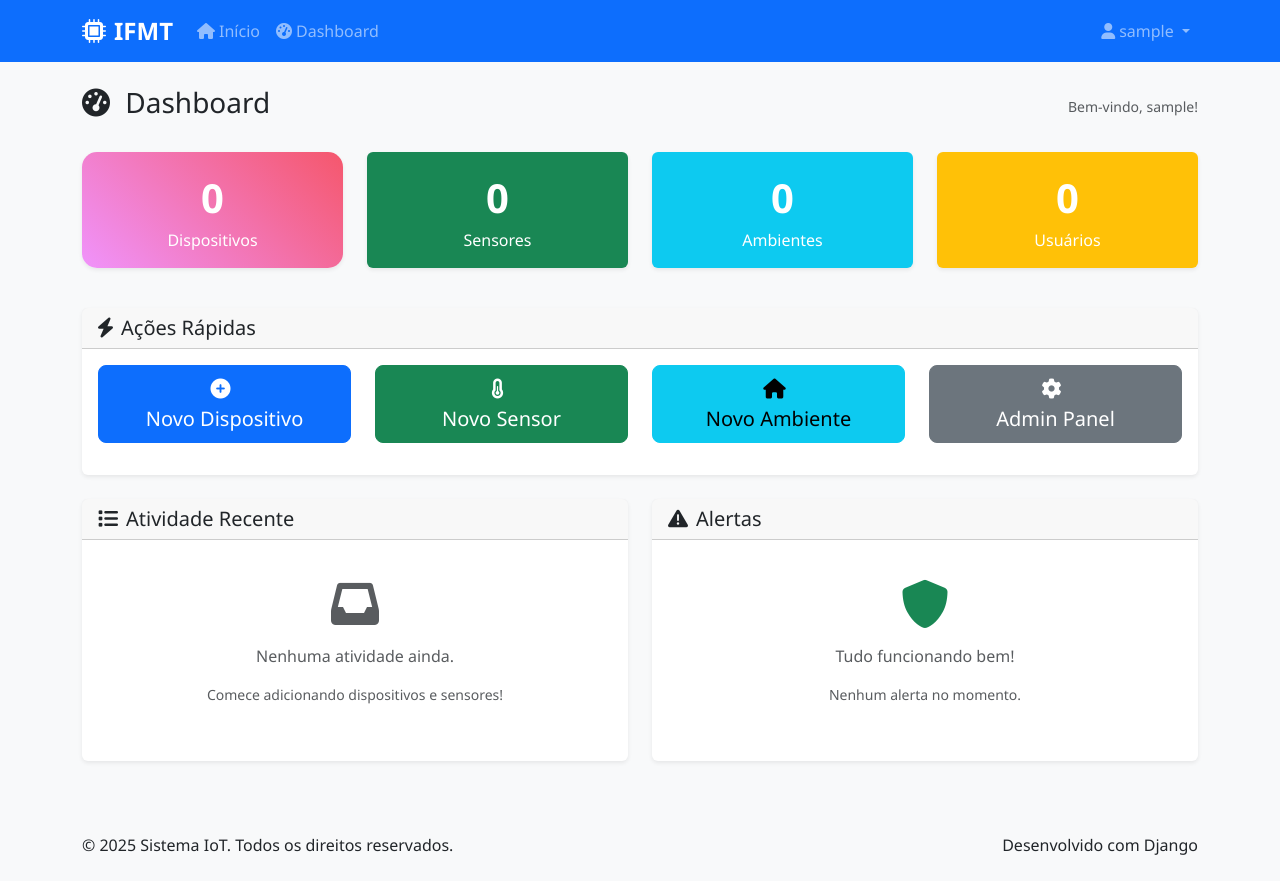
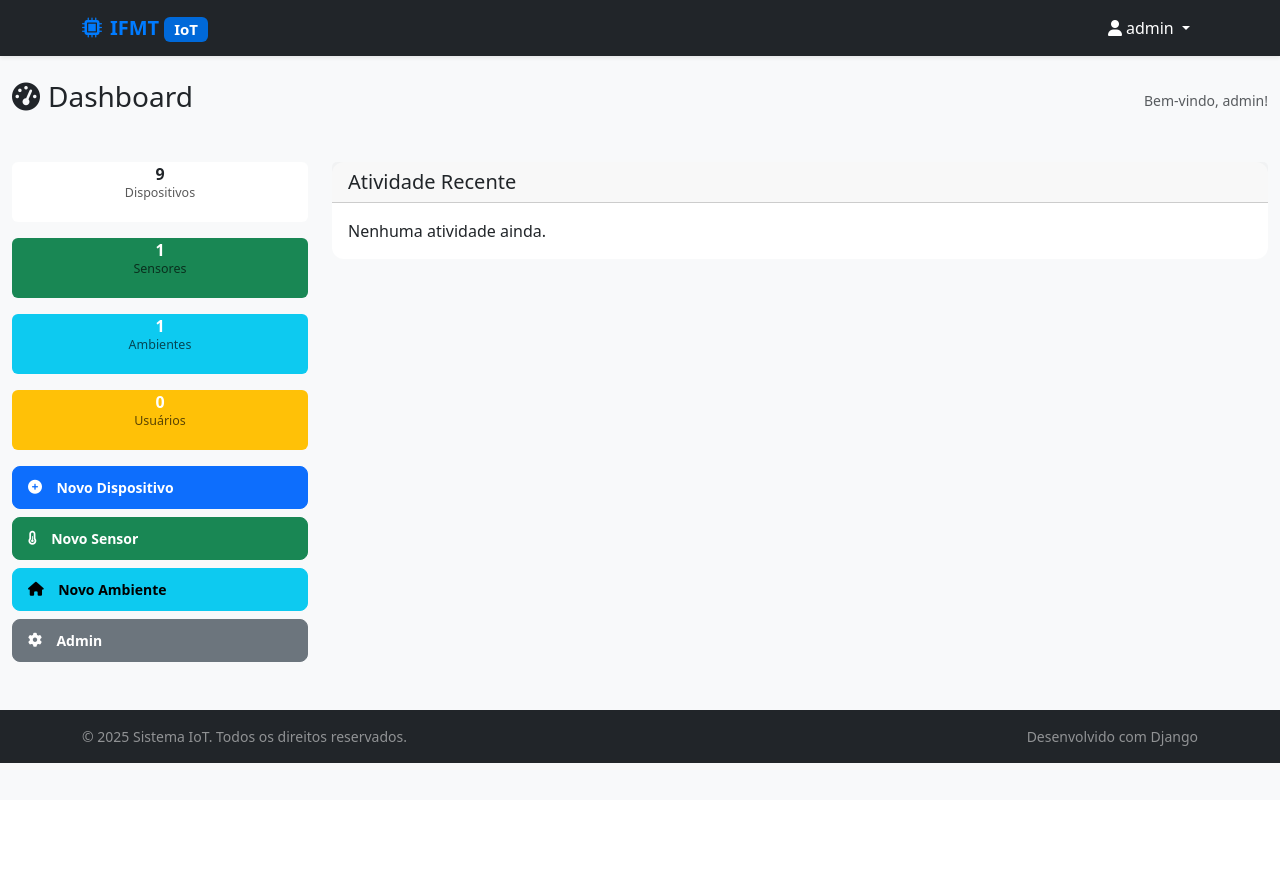
Before and after one commit to Madu-Rainbow/projeto-Iot-web-Mad, a Django app: page /dashboard/ in a window 1280 px wide. After the commit the page ends 763 px from the top, so only its background shows below. Run offline with Django 5.2, Linux system fonts and the light colour scheme; a user stored in the database is signed in; data comes from the database, SQL or seed files in the repository; tables that the repository leaves empty hold one stand-in row (values such as "Sample post"); some libraries are stand-ins or nearby versions.

Commit message:
Botoes e visores movido a esquerda com contadores de ambiente, dispositivo e sensores

```diff
--- a/core/views.py
+++ b/core/views.py
@@ -6,6 +6,9 @@ from django.contrib import messages
 from django.contrib.auth.views import LoginView, LogoutView
 from django.urls import reverse_lazy
 from .models import Ambiente, Dispositivo
+
+
+from .models import Sensor, Ambiente  # Adicione seus modelos
 
 
 
@@ -22,7 +25,23 @@ def ambiente_detail(request, pk):
 @login_required
 def dashboard(request):
     """Dashboard principal para usuários autenticados"""
-    return render(request, 'core/dashboard.html')
+    if request.user.is_superuser:
+        dispositivos_qs = Dispositivo.objects.all()
+        sensores_qs = Sensor.objects.all()
+        ambientes_qs = Ambiente.objects.all()
+    else:
+        # Se você filtra por usuário, mantenha a lógica de filtragem
+        dispositivos_qs = Dispositivo.objects.filter(usuario=request.user)
+        sensores_qs = Sensor.objects.filter(usuario=request.user)
+        ambientes_qs = Ambiente.objects.filter(usuario=request.user)
+    context = {
+        'dispositivos_count': dispositivos_qs.count(),
+        'sensores_count': sensores_qs.count(),
+        'ambientes_count': ambientes_qs.count(),
+        #'usuarios_count': User.objects.count(), # Contagem de todos os usuários
+    }
+
+    return render(request, 'core/dashboard.html',context)
 
 def dispositivo_detail(request, pk):
     dispositivo = get_object_or_404(Dispositivo, pk=pk)
--- a/sistema_iot/settings.py
+++ b/sistema_iot/settings.py
@@ -42,6 +42,7 @@ INSTALLED_APPS = [
     'iluminacao',
     'rest_framework',
     'rest_framework.authtoken',
+    'widget_tweaks',
 ]
 
 MIDDLEWARE = [
--- a/static/css/custom.css
+++ b/static/css/custom.css
@@ -1,97 +1,51 @@
-/* Custom CSS for Sistema IoT */
+/* Custom CSS para o Sistema IoT */
 
+/* Fundo sutil para o corpo da página */
 body {
-    font-family: 'Segoe UI', Tahoma, Geneva, Verdana, sans-serif;
-    background-color: #f8f9fa;
+    background-color: #f8f9fa; /* Cinza muito claro */
 }
 
-.navbar-brand {
-    font-weight: bold;
-    font-size: 1.5rem;
+/* Estilo para formulários de login/registro */
+.login-container {
+    /* Centraliza o formulário na tela verticalmente */
+    height: 100%;
 }
 
-.card {
-    border: none;
-    box-shadow: 0 0.125rem 0.25rem rgba(0, 0, 0, 0.075);
-    transition: box-shadow 0.15s ease-in-out;
+/* Estilo para inputs (formulários) */
+.form-control {
+    border-radius: 8px; /* Cantos arredondados */
+    padding: 10px 15px;
+    transition: all 0.3s ease;
 }
 
-.card:hover {
-    box-shadow: 0 0.5rem 1rem rgba(0, 0, 0, 0.15);
+.form-control:focus {
+    border-color: #007bff; /* Cor primária do Bootstrap */
+    box-shadow: 0 0 0 0.25rem rgba(0, 123, 255, 0.25);
 }
 
-.btn-primary {
-    background-color: #0d6efd;
-    border-color: #0d6efd;
+/* Estilo para botões (geral) */
+.btn {
+    border-radius: 8px; /* Cantos arredondados */
+    padding: 10px 15px;
+    font-weight: 600;
 }
 
-.btn-primary:hover {
-    background-color: #0b5ed7;
-    border-color: #0a58ca;
+/* Efeito de sombra leve para cards (opcional) */
+.card {
+    border-radius: 12px;
+    border: none;
 }
 
-.hero-section {
-    background: linear-gradient(135deg, #667eea 0%, #764ba2 100%);
-    color: white;
-    padding: 80px 0;
-    margin-bottom: 50px;
+/* Navbar: ajusta a cor primária para um azul mais forte */
+.bg-primary {
+    background-color: #0069d9 !important; /* Azul mais escuro que o padrão */
 }
 
-.feature-card {
-    text-align: center;
-    padding: 30px 20px;
-    border-radius: 10px;
-    transition: transform 0.3s ease;
+.text-primary {
+    color: #007bff !important;
 }
 
-.feature-card:hover {
-    transform: translateY(-5px);
+/* Classe auxiliar para botões e cards no login */
+.custom-btn-radius {
+    border-radius: 10px;
 }
-
-.feature-icon {
-    font-size: 3rem;
-    color: #0d6efd;
-    margin-bottom: 20px;
-}
-
-.stats-card {
-    background: linear-gradient(45deg, #f093fb 0%, #f5576c 100%);
-    color: white;
-    border-radius: 15px;
-}
-
-.stats-number {
-    font-size: 2.5rem;
-    font-weight: bold;
-}
-
-.footer {
-    background-color: #343a40;
-    color: white;
-}
-
-/* Loading animation */
-.loading {
-    display: inline-block;
-    width: 20px;
-    height: 20px;
-    border: 3px solid rgba(255,255,255,.3);
-    border-radius: 50%;
-    border-top-color: #fff;
-    animation: spin 1s ease-in-out infinite;
-}
-
-@keyframes spin {
-    to { transform: rotate(360deg); }
-}
-
-/* Responsive adjustments */
-@media (max-width: 768px) {
-    .hero-section {
-        padding: 50px 0;
-    }
-
-    .feature-card {
-        margin-bottom: 30px;
-    }
-}
--- /dev/null
+++ b/static/css/sidebar.css
@@ -0,0 +1,81 @@
+/* CSS para reduzir e homogeneizar blocos da sidebar */
+
+.position-sticky {
+  top: 1rem;
+}
+
+/* cartões homogêneos */
+.position-sticky .card {
+  min-height: 60px; /* Altura MINIMA ainda mais reduzida (era 76px) */
+  border-radius: 0.375rem;
+  margin-bottom: 0.4rem; /* Reduzindo margem inferior */
+  display: flex;
+  align-items: center;
+  justify-content: center;
+  overflow: hidden;
+}
+
+/* corpo dos cartões mais compacto */
+.position-sticky .card .card-body {
+  padding: 0.3rem 0.5rem; /* Padding reduzido (era 0.45rem 0.6rem) */
+  text-align: center;
+}
+
+/* título / número */
+.position-sticky .stats-number,
+.position-sticky .card .card-body .sidebar-stats {
+  font-size: 1rem; /* Fonte ligeiramente menor (era 1.05rem) */
+  font-weight: 700;
+  line-height: 1;
+  margin-bottom: 0.1rem; /* Margem inferior reduzida */
+}
+
+/* label menor e com cor suave */
+.position-sticky .card .card-body > div:last-child {
+  font-size: 0.78rem; /* Fonte ligeiramente menor (era 0.82rem) */
+  color: rgba(0,0,0,0.65);
+  margin: 0;
+}
+
+/* cabeçalho das ações mais compacto */
+.position-sticky .card .card-header {
+  padding: 0.25rem 0.5rem; /* Padding reduzido (era 0.35rem 0.6rem) */
+  font-size: 0.85rem; /* Fonte ligeiramente menor (era 0.9rem) */
+}
+
+/* botões de ação pequenos e uniformes e MAIS QUADRADOS */
+.position-sticky .card .btn {
+  font-size: 0.78rem; /* Mantendo a fonte */
+  padding: 0.35rem 0.4rem; /* Ajuste aqui para ser mais quadrado. O padding vertical (0.35rem) está mais próximo do horizontal (0.4rem) */
+  /* Se precisar de um quadrado perfeito e fixo, você pode adicionar: */
+  /* width: 32px; */
+  /* height: 32px; */
+  /* display: flex; */
+  /* align-items: center; */
+  /* justify-content: center; */
+}
+
+/* garantir contraste nas variantes coloridas */
+.position-sticky .card.bg-success,
+.position-sticky .card.bg-info,
+.position-sticky .card.bg-warning {
+  color: #fff;
+}
+
+/* tornar a lista de ações mais compacta e uniforme */
+.position-sticky .d-grid.gap-2 > .btn {
+  display: flex;
+  align-items: center;
+  justify-content: flex-start;
+  gap: 0.4rem; /* Gap ligeiramente menor (era 0.5rem) */
+}
+
+/* responsividade: remover position sticky em telas pequenas */
+@media (max-width: 767.98px) {
+  .position-sticky {
+    position: static !important;
+  }
+  .position-sticky .card {
+    min-height: 50px; /* Reduzindo também na tela pequena (era 64px) */
+  }
+}
--- a/templates/base.html
+++ b/templates/base.html
@@ -5,10 +5,8 @@
     <meta name="viewport" content="width=device-width, initial-scale=1.0">
     <title>{% block title %}Sistema IoT{% endblock %}</title>
 
-    <!-- Bootstrap CSS -->
     <link href="https://cdn.jsdelivr.net/npm/bootstrap@5.3.0/dist/css/bootstrap.min.css" rel="stylesheet">
 
-    <!-- Font Awesome -->
     <link rel="stylesheet" href="https://cdnjs.cloudflare.com/ajax/libs/font-awesome/6.0.0/css/all.min.css">
 
     {% load static %}
@@ -17,11 +15,11 @@
     {% block extra_css %}{% endblock %}
 </head>
 <body>
-    <!-- Navbar -->
-    <nav class="navbar navbar-expand-lg navbar-dark bg-primary">
+
+    <nav class="navbar navbar-expand-lg navbar-dark bg-dark shadow-sm">
         <div class="container">
-            <a class="navbar-brand" href="{% url 'login' %}">
-                <i class="fas fa-microchip me-2"></i>IFMT
+            <a class="navbar-brand text-primary fw-bold" href="{% url 'login' %}">
+                <i class="fas fa-microchip me-2"></i>IFMT <span class="badge bg-primary text-white">IoT</span>
             </a>
 
             <button class="navbar-toggler" type="button" data-bs-toggle="collapse" data-bs-target="#navbarNav">
@@ -30,27 +28,15 @@
 
             <div class="collapse navbar-collapse" id="navbarNav">
                 <ul class="navbar-nav me-auto">
-                    <li class="nav-item">
-                        <a class="nav-link" href="{% url 'login' %}">
-                            <i class="fas fa-home me-1"></i>Início
-                        </a>
-                    </li>
-                    {% if user.is_authenticated %}
-                    <li class="nav-item">
-                        <a class="nav-link" href="{% url 'dashboard' %}">
-                            <i class="fas fa-tachometer-alt me-1"></i>Dashboard
-                        </a>
-                    </li>
-                    {% endif %}
-                </ul>
+                    </ul>
 
                 <ul class="navbar-nav">
                     {% if user.is_authenticated %}
                     <li class="nav-item dropdown">
-                        <a class="nav-link dropdown-toggle" href="#" id="navbarDropdown" role="button" data-bs-toggle="dropdown">
+                        <a class="nav-link dropdown-toggle text-white" href="#" id="navbarDropdown" role="button" data-bs-toggle="dropdown">
                             <i class="fas fa-user me-1"></i>{{ user.username }}
                         </a>
-                        <ul class="dropdown-menu">
+                        <ul class="dropdown-menu dropdown-menu-end">
                             <li><a class="dropdown-item" href="{% url 'dashboard' %}">
                                 <i class="fas fa-tachometer-alt me-2"></i>Dashboard
                             </a></li>
@@ -67,12 +53,12 @@
                     </li>
                     {% else %}
                     <li class="nav-item">
-                        <a class="nav-link" href="{% url 'login' %}">
+                        <a class="nav-link text-white" href="{% url 'login' %}">
                             <i class="fas fa-sign-in-alt me-1"></i>Entrar
                         </a>
                     </li>
                     <li class="nav-item">
-                        <a class="nav-link" href="{% url 'register' %}">
+                        <a class="nav-link btn btn-sm btn-primary text-white ms-2" href="{% url 'register' %}">
                             <i class="fas fa-user-plus me-1"></i>Registrar
                         </a>
                     </li>
@@ -82,7 +68,6 @@
         </div>
     </nav>
 
-    <!-- Messages -->
     {% if messages %}
         <div class="container mt-3">
             {% for message in messages %}
@@ -94,26 +79,23 @@
         </div>
     {% endif %}
 
-    <!-- Main Content -->
-    <main class="container mt-4">
+    <main class="mt-4">
         {% block content %}{% endblock %}
     </main>
 
-    <!-- Footer -->
-    <footer class="bg-light mt-5 py-4">
+    <footer class="bg-dark text-white-50 mt-5 py-3">
         <div class="container">
             <div class="row">
                 <div class="col-md-6">
-                    <p class="mb-0">&copy; 2025 Sistema IoT. Todos os direitos reservados.</p>
+                    <p class="mb-0 small">&copy; 2025 Sistema IoT. Todos os direitos reservados.</p>
                 </div>
                 <div class="col-md-6 text-end">
-                    <p class="mb-0">Desenvolvido com Django</p>
+                    <p class="mb-0 small">Desenvolvido com Django</p>
                 </div>
             </div>
         </div>
     </footer>
 
-    <!-- Bootstrap JS -->
     <script src="https://cdn.jsdelivr.net/npm/bootstrap@5.3.0/dist/js/bootstrap.bundle.min.js"></script>
 
     {% block extra_js %}{% endblock %}
--- a/templates/core/dashboard.html
+++ b/templates/core/dashboard.html
@@ -1,130 +1,83 @@
 {% extends 'base.html' %}
-
 {% block title %}Dashboard - Sistema IoT{% endblock %}
 
 {% block content %}
-<div class="row">
-    <div class="col-md-12">
-        <div class="d-flex justify-content-between align-items-center mb-4">
-            <h1 class="h3">
-                <i class="fas fa-tachometer-alt me-2"></i>
-                Dashboard
-            </h1>
+{% load static %}
+<link rel="stylesheet" href="{% static 'css/sidebar.css' %}">
+
+<div class="container-fluid"> {# Usando container-fluid para melhor aproveitamento do espaço #}
+    <div class="row mb-4">
+        <div class="col-12">
+            <div class="d-flex justify-content-between align-items-center mb-3">
+                <h1 class="h3"><i class="fas fa-tachometer-alt me-2"></i>Dashboard</h1>
                 <small class="text-muted">Bem-vindo, {{ user.username }}!</small>
             </div>
         </div>
     </div>
 
-<!-- Stats Cards -->
-<div class="row mb-4">
-    <div class="col-md-3 mb-3">
-        <div class="card stats-card">
+    <div class="row">
+
+        {# Coluna Esquerda: SIDEBAR (3 colunas de largura) - CONTEÚDO EMBUTIDO AQUI #}
+        <div class="col-md-3">
+            <div class="position-sticky" style="top:1rem;">
+                <div class="d-flex flex-column">
+                    <div class="card mb-3">
                         <div class="card-body text-center">
-                <div class="stats-number">0</div>
+                            <div class="stats-number">{{ dispositivos_count|default:"0" }}</div>
                             <div>Dispositivos</div>
                         </div>
                     </div>
-    </div>
-    <div class="col-md-3 mb-3">
-        <div class="card bg-success text-white">
+
+                    <div class="card bg-success text-white mb-3">
                         <div class="card-body text-center">
-                <div class="stats-number">0</div>
+                            <div class="stats-number">{{ sensores_count|default:"0" }}</div>
                             <div>Sensores</div>
                         </div>
                     </div>
-    </div>
-    <div class="col-md-3 mb-3">
-        <div class="card bg-info text-white">
+
+                    <div class="card bg-info text-white mb-3">
                         <div class="card-body text-center">
-                <div class="stats-number">0</div>
+                            <div class="stats-number">{{ ambientes_count|default:"0" }}</div>
                             <div>Ambientes</div>
                         </div>
                     </div>
-    </div>
-    <div class="col-md-3 mb-3">
-        <div class="card bg-warning text-white">
+
+                    <div class="card bg-warning text-white mb-3">
                         <div class="card-body text-center">
-                <div class="stats-number">0</div>
+                            <div class="stats-number">{{ usuarios_count|default:"0" }}</div>
                             <div>Usuários</div>
                         </div>
                     </div>
-    </div>
-</div>
 
-<!-- Quick Actions -->
-<div class="row mb-4">
-    <div class="col-md-12">
-        <div class="card">
-            <div class="card-header">
-                <h5 class="card-title mb-0">
-                    <i class="fas fa-bolt me-2"></i>Ações Rápidas
-                </h5>
-            </div>
                     <div class="card-body">
-                <div class="row">
-                    <div class="col-md-3 mb-3">
-                        <a href="{% url 'admin:core_dispositivo_add' %}" class="btn btn-primary btn-lg w-100">
-                            <i class="fas fa-plus-circle me-2"></i>
-                            <br>Novo Dispositivo
+                        <div class="d-grid gap-2">
+                            <a href="{% url 'admin:core_dispositivo_add' %}" class="btn btn-primary btn-sm w-100">
+                                <i class="fas fa-plus-circle me-2"></i> Novo Dispositivo
                             </a>
-                    </div>
-                    <div class="col-md-3 mb-3">
-                        <a href="{% url 'admin:core_sensor_add' %}" class="btn btn-success btn-lg w-100">
-                            <i class="fas fa-thermometer-half me-2"></i>
-                            <br>Novo Sensor
+                            <a href="{% url 'admin:core_sensor_add' %}" class="btn btn-success btn-sm w-100">
+                                <i class="fas fa-thermometer-half me-2"></i> Novo Sensor
                             </a>
-                    </div>
-                    <div class="col-md-3 mb-3">
-                        <a href="{% url 'admin:core_ambiente_add' %}" class="btn btn-info btn-lg w-100">
-                            <i class="fas fa-home me-2"></i>
-                            <br>Novo Ambiente
+                            <a href="{% url 'admin:core_ambiente_add' %}" class="btn btn-info btn-sm w-100">
+                                <i class="fas fa-home me-2"></i> Novo Ambiente
                             </a>
-                    </div>
-                    <div class="col-md-3 mb-3">
-                        <a href="{% url 'admin:index' %}" class="btn btn-secondary btn-lg w-100">
-                            <i class="fas fa-cog me-2"></i>
-                            <br>Admin Panel
+                            <a href="{% url 'admin:index' %}" class="btn btn-secondary btn-sm w-100">
+                                <i class="fas fa-cog me-2"></i> Admin
                             </a>
                         </div>
                     </div>
                 </div>
             </div>
         </div>
+        {# Fim da Coluna Esquerda #}
+
+
+        {# Coluna Direita: Conteúdo Principal (9 colunas de largura) #}
+        <div class="col-md-9">
+            <div class="card mb-3">
+                <div class="card-header"><h5 class="mb-0">Atividade Recente</h5></div>
+                <div class="card-body">Nenhuma atividade ainda.</div>
             </div>
-
-<!-- Recent Activity -->
-<div class="row">
-    <div class="col-md-6">
-        <div class="card">
-            <div class="card-header">
-                <h5 class="card-title mb-0">
-                    <i class="fas fa-list me-2"></i>Atividade Recente
-                </h5>
-            </div>
-            <div class="card-body">
-                <div class="text-center text-muted py-4">
-                    <i class="fas fa-inbox fa-3x mb-3"></i>
-                    <p>Nenhuma atividade ainda.</p>
-                    <p class="small">Comece adicionando dispositivos e sensores!</p>
-                </div>
-            </div>
-        </div>
-    </div>
-
-    <div class="col-md-6">
-        <div class="card">
-            <div class="card-header">
-                <h5 class="card-title mb-0">
-                    <i class="fas fa-exclamation-triangle me-2"></i>Alertas
-                </h5>
-            </div>
-            <div class="card-body">
-                <div class="text-center text-muted py-4">
-                    <i class="fas fa-shield-alt fa-3x mb-3 text-success"></i>
-                    <p>Tudo funcionando bem!</p>
-                    <p class="small">Nenhum alerta no momento.</p>
-                </div>
-            </div>
+            {# Você pode adicionar mais cards ou gráficos aqui #}
         </div>
     </div>
 </div>
```
Also changed, not shown: core/models.py (+21 -4 lines), templates/registration/login.html (+29 -29 lines), core/migrations/0002_alter_sensor_tipo_delete_tiposensor.py (added), db.sqlite3, templates/core/_sidebar.html (added). Lines whose indentation alone changed are shown as unchanged.
